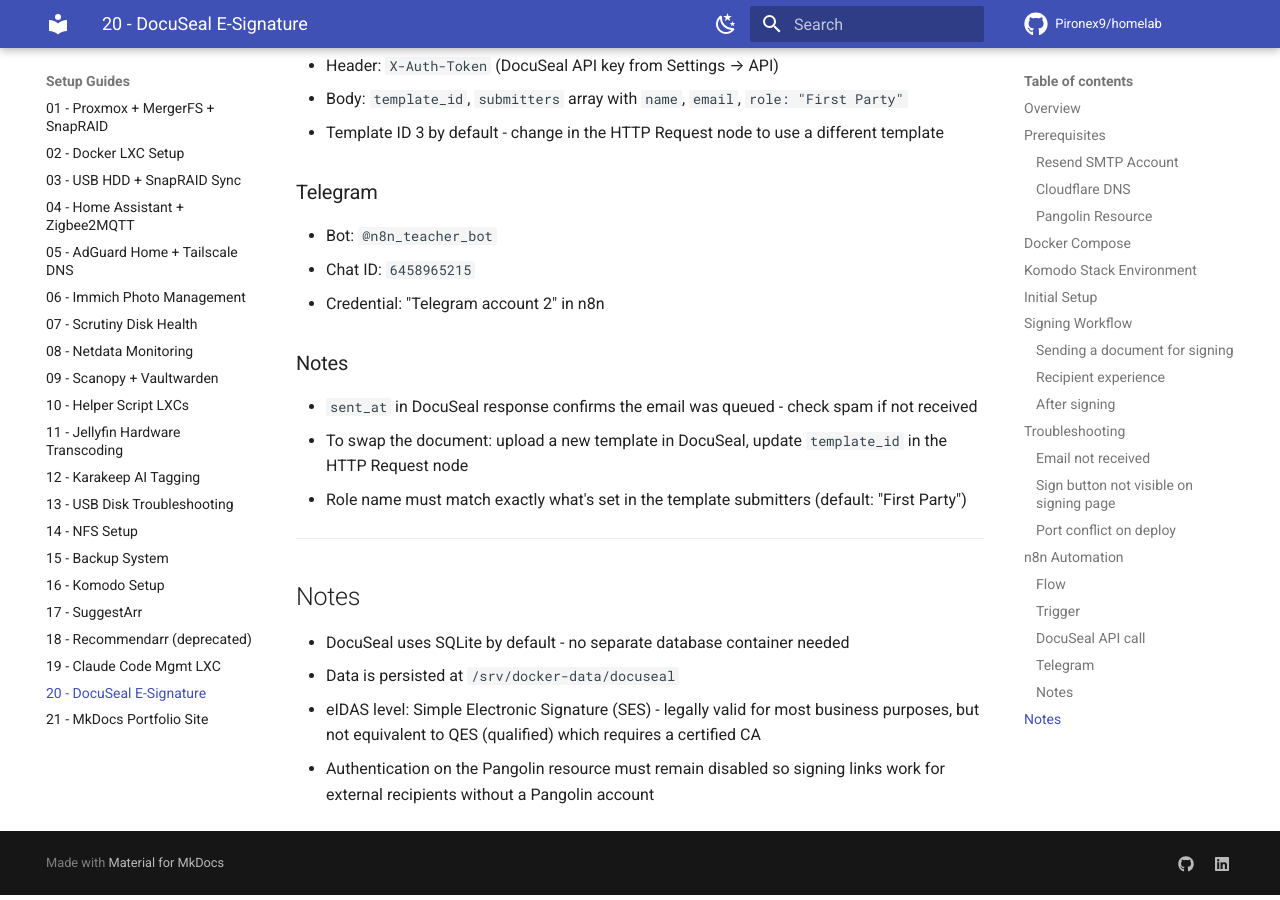
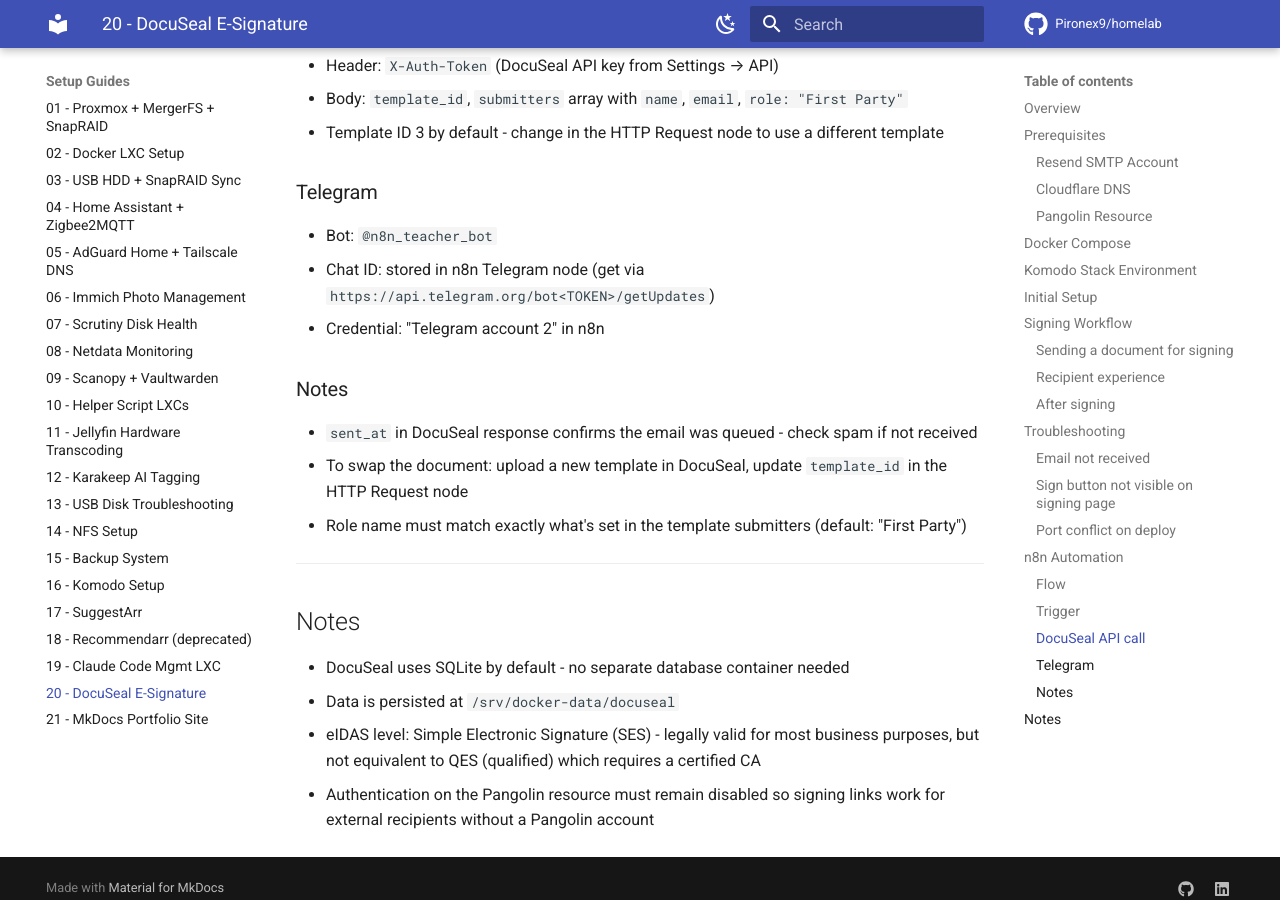
Before and after one commit to Pironex9/homelab, an MkDocs documentation site: the page built from docs/proxmox/20_DocuSeal_E-Signature_Setup.md, in a window 1280 px wide and 900 px high, scrolled down 5222 px. Built offline with MkDocs 1.6.1 and Material for MkDocs 9.7.7, drawn with Linux system fonts in a browser that asks for light colours; comment, search, counter and statistics services are not loaded.

Commit message:
Remove Telegram chat ID from docs

```diff
--- a/docs/proxmox/20_DocuSeal_E-Signature_Setup.md
+++ b/docs/proxmox/20_DocuSeal_E-Signature_Setup.md
@@ -204,7 +204,7 @@
 ### Telegram
 
 - Bot: `@n8n_teacher_bot`
-- Chat ID: `6458965215`
+- Chat ID: stored in n8n Telegram node (get via `https://api.telegram.org/bot<TOKEN>/getUpdates`)
 - Credential: "Telegram account 2" in n8n
 
 ### Notes
```
